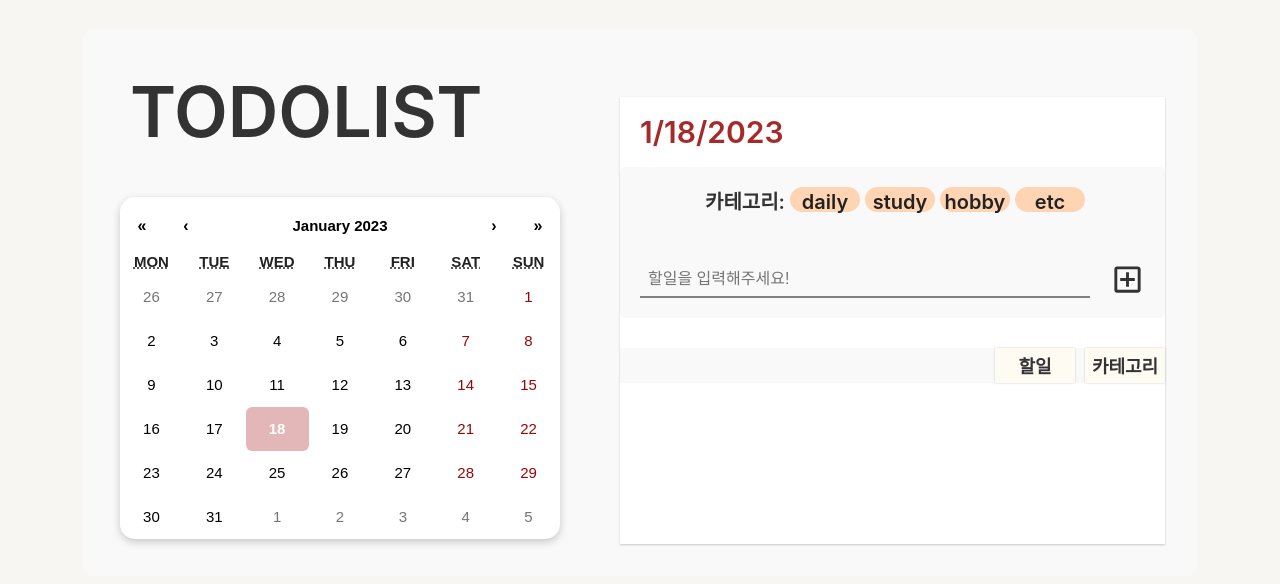
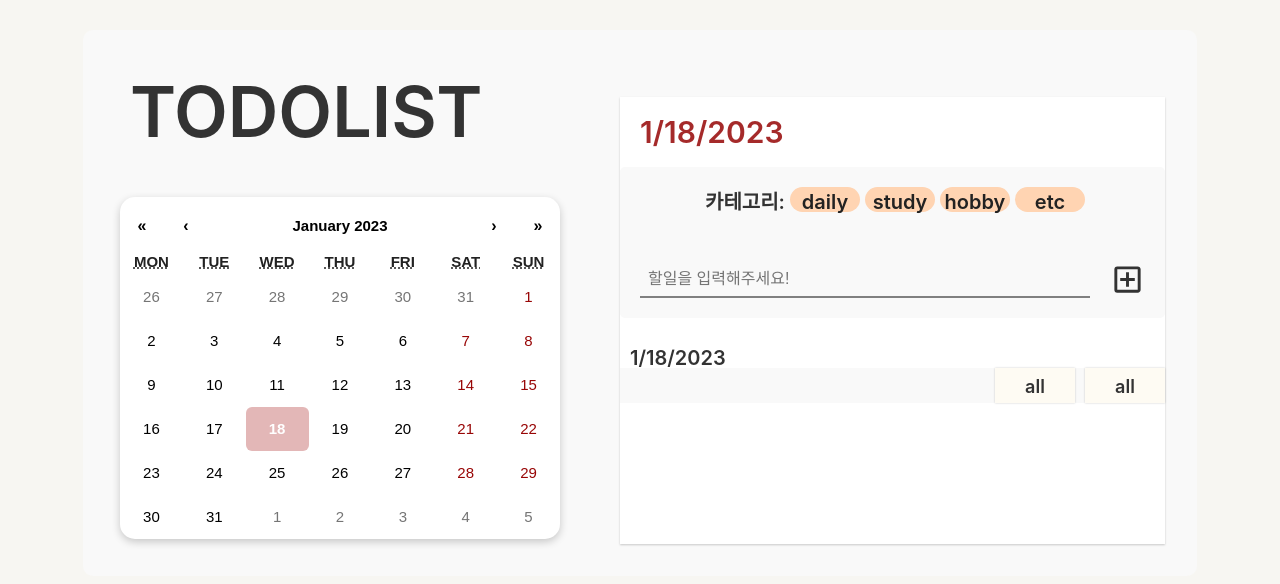
Before and after one commit to yejz0715/react-todolist, a React (Create React App) app in the folder redux-todolist-app/: page / in a window 1280 px wide. Shown: the top 584 px of the page. Built offline with nearby package versions, Linux system fonts and the light colour scheme; a web font is replaced by a local one.

Commit message:
component_selectBox 수정

```diff
--- a/redux-todolist-app/src/components/SelectBox/index.jsx
+++ b/redux-todolist-app/src/components/SelectBox/index.jsx
@@ -1,24 +1,40 @@
 import React, { useState } from "react";
 import PropsTypes from "prop-types";
 import * as S from "./style";
-const SelectBox = ({ list }) => {
+import { useDispatch, useSelector } from "react-redux";
+import { selectTodo, selectCategory } from "../../modules/todo";
+
+const SelectBox = ({ list, state, type }) => {
   const [isShow, setShow] = useState(false); //리스트가 보이는지
-  const [currentValue, setCurrentValue] = useState(list[0].text); //현재 선택한 옵션
+  // const [currentValue, setCurrentValue] = useState(list[0].text); //현재 선택한 옵션
+  const currentValue = useSelector((state) =>
+    type === "todo"
+      ? state.todoReducer.todoState
+      : state.todoReducer.categoryState
+  );
+
+  const dispatch = useDispatch();
 
   const showOptionList = () => {
     setShow((prev) => !prev);
   };
 
   const handleOption = (e) => {
-    //옵션 선택시
-    setCurrentValue(e.target.innerText);
+    if (type === "todo") {
+      dispatch(selectTodo(e.target.innerText));
+      console.log(e.target.innerText);
+    } else {
+      dispatch(selectCategory(e.target.innerText));
+      console.log(e.target.innerText);
+    }
+
     setShow((prev) => !prev);
   };
 
   return (
-    <S.SelectContainer>
-      <S.SelectLabel onClick={showOptionList}>{currentValue}</S.SelectLabel>
-      <S.OptionList isShow={isShow}>
+    <S.SelectContainer onClick={showOptionList}>
+      <S.SelectLabel>{currentValue}</S.SelectLabel>
+      <S.OptionList isShow={isShow} onClick={showOptionList}>
         {list.map((item) => (
           <S.Option key={item.id} value={item.value} onClick={handleOption}>
             {item.text}
--- a/redux-todolist-app/src/components/TodoList/TodoList.jsx
+++ b/redux-todolist-app/src/components/TodoList/TodoList.jsx
@@ -3,31 +3,58 @@ import TodoItem from "../TodoItem/TodoItem";
 import * as S from "./listStyle";
 import PropsTypes from "prop-types";
 import SelectBox from "../SelectBox";
-import { useSelector } from "react-redux";
+import { useDispatch, useSelector } from "react-redux";
+import { selectDate } from "../../modules/todo";
 
-const TodoList = () => {
+const TodoList = ({ selectedDate }) => {
+  const dispatch = useDispatch();
+
+  // 확인해야 할 것
+  // 투두 상태, 카테고리, 선택한 날짜
+
+  // 날짜
+
+  // 카테고리가 all -> todos
+  // 나머지는 -> tmp
+
+  // todoState랑 일치하는 투두 목록을 추출
+
+  // const day = useSelector((state) => state.todoReducer.currentDate);
+
+  useEffect(() => {
+    const date = selectedDate;
+    dispatch(selectDate(date));
+    // console.log("여기", day);
+  }, [selectedDate]);
+
   const list = useSelector((state) => state.todoReducer.todos);
+
+  // const dateList = list.filter((item) => item.regDate === selectedDate); //날짜기준_리스트
+  // const [currentValue, setCurrentValue] = useState(list[0].text); //현재 선택한 옵션
+
   const todoList = [
-    { id: 1, value: "all", text: "할일" },
-    { id: 2, value: "completed", text: "완료" },
-    { id: 3, value: "inComplete", text: "미완료" },
+    { id: 1, value: "all", text: "all" },
+    { id: 2, value: "completed", text: "completed" },
+    { id: 3, value: "inComplete", text: "inComplete" },
   ];
   const categoryList = [
-    { id: 1, value: "all", text: "카테고리" },
-    { id: 2, value: "daily", text: "일상" },
-    { id: 3, value: "study", text: "공부" },
-    { id: 4, value: "hobby", text: "취미" },
-    { id: 5, value: "etc", text: "기타" },
+    { id: 1, value: "all", text: "all" },
+    { id: 2, value: "daily", text: "daily" },
+    { id: 3, value: "study", text: "study" },
+    { id: 4, value: "hobby", text: "hobby" },
+    { id: 5, value: "etc", text: "etc" },
   ];
-  useEffect(() => {
-    console.log(list);
-  }, [list]);
+  //
   return (
+    <>
+      <S.NowDate>{selectedDate}</S.NowDate>
       <S.ListBox>
         <S.SelectContainer>
-        <SelectBox list={todoList} />
-        <SelectBox list={categoryList} />
+          <SelectBox list={todoList} type="todo" />
+          <SelectBox list={categoryList} type="cate" />
         </S.SelectContainer>
+        {/* all-all todos
+            (다른 조건-reducer)나머지 tmp */}
         {list &&
           list.map((item) => (
             <TodoItem
@@ -40,6 +67,7 @@ const TodoList = () => {
             />
           ))}
       </S.ListBox>
+    </>
   );
 };
 TodoList.PropsTypes = {
```
Lines whose indentation alone changed are shown as unchanged.
